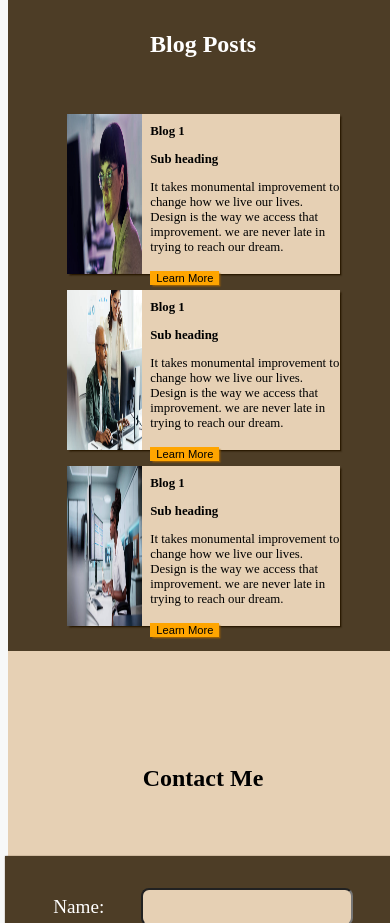
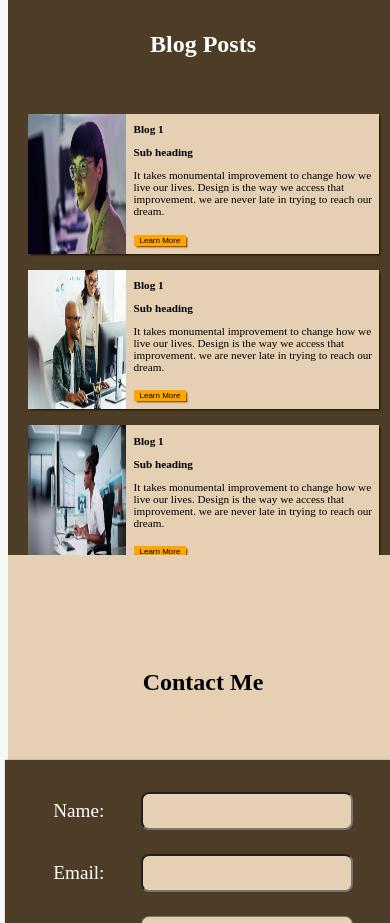
Before and after one commit to System108/blog-web-site, a plain HTML site: page index.html in a window 390 px wide. Shown: the part 2820-3743 px from the top of the page. Drawn offline with Linux system fonts and the light colour scheme.

Commit message:
Updated responsiveness in Section 1 and Section 6

```diff
--- a/style.css
+++ b/style.css
@@ -172,6 +172,11 @@ body{background-color: white;
     box-shadow: 0.1rem 0.1rem 0.1rem 0 rgb(150, 93, 8);
     background-color: orange;}
 
+@media screen and (max-width: 1000px) {
+    .section3{height: 22rem;}
+}
+
+
 @media screen and (max-width: 900px) {
     .section3__div{flex-direction: column;
     width: 50%;
@@ -181,7 +186,8 @@ body{background-color: white;
     align-items: center;
     justify-content: center;
     display: flex;
-    flex-direction: column; }
+    flex-direction: column;
+    }
     .div__edu{width: 100%;
     padding: 0;
     padding-bottom: 1rem;}
@@ -200,7 +206,8 @@ body{background-color: white;
     align-items: center;
     justify-content: center;
     display: flex;
-    flex-direction: column; }
+    flex-direction: column;
+    }
     .div__edu{width: 100%;
     padding: 0;
     padding-bottom: 1rem;}
@@ -344,6 +351,17 @@ hr{color: brown;}
     padding-top: 2rem;}
      }
 
+@media screen and (max-width: 480px) {
+    .blog__div{height: 9rem; width: 90%;}
+    .article__child{font-size: 0.7rem;}
+    .blog__btn{font-size: 0.5rem;
+    margin-top: -1rem;}
+    .section5{ height: 34rem;}
+
+    }
+
+
+
 /* section 5 design ends here */
 
 
```
